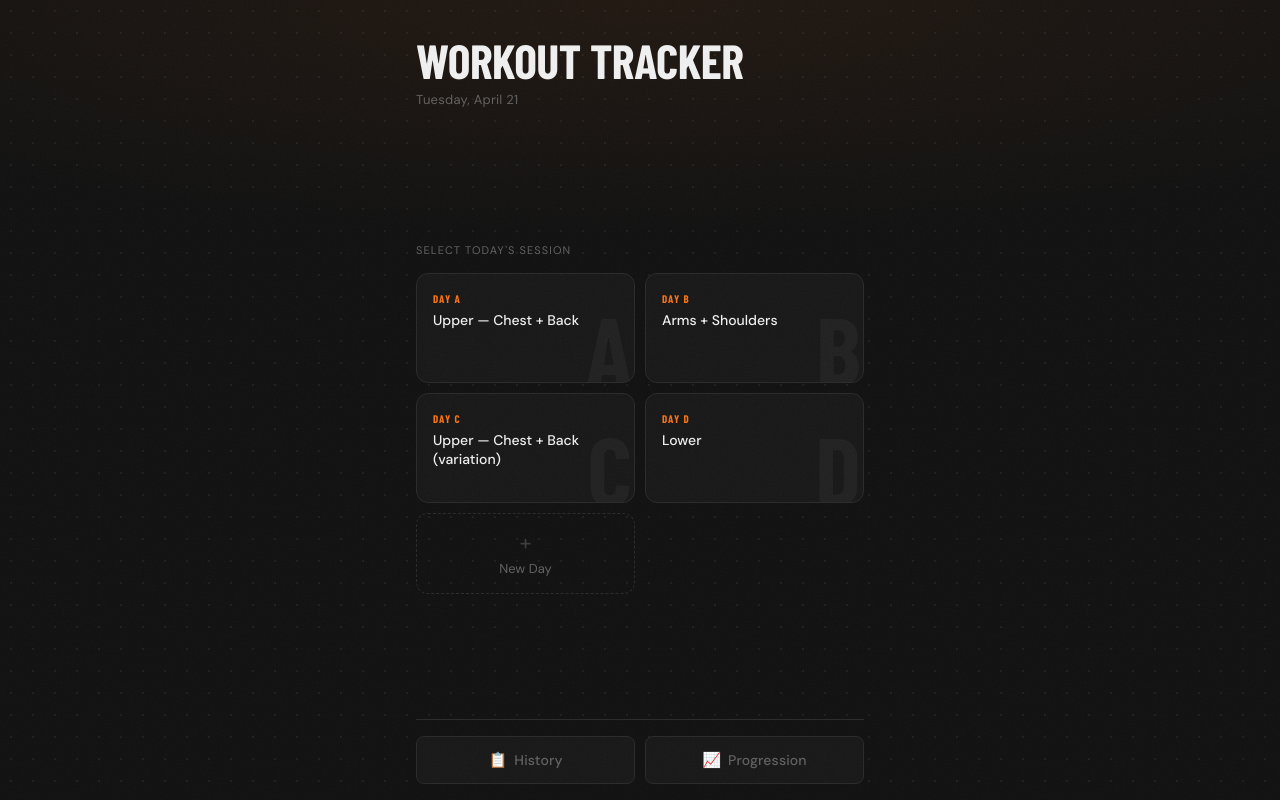
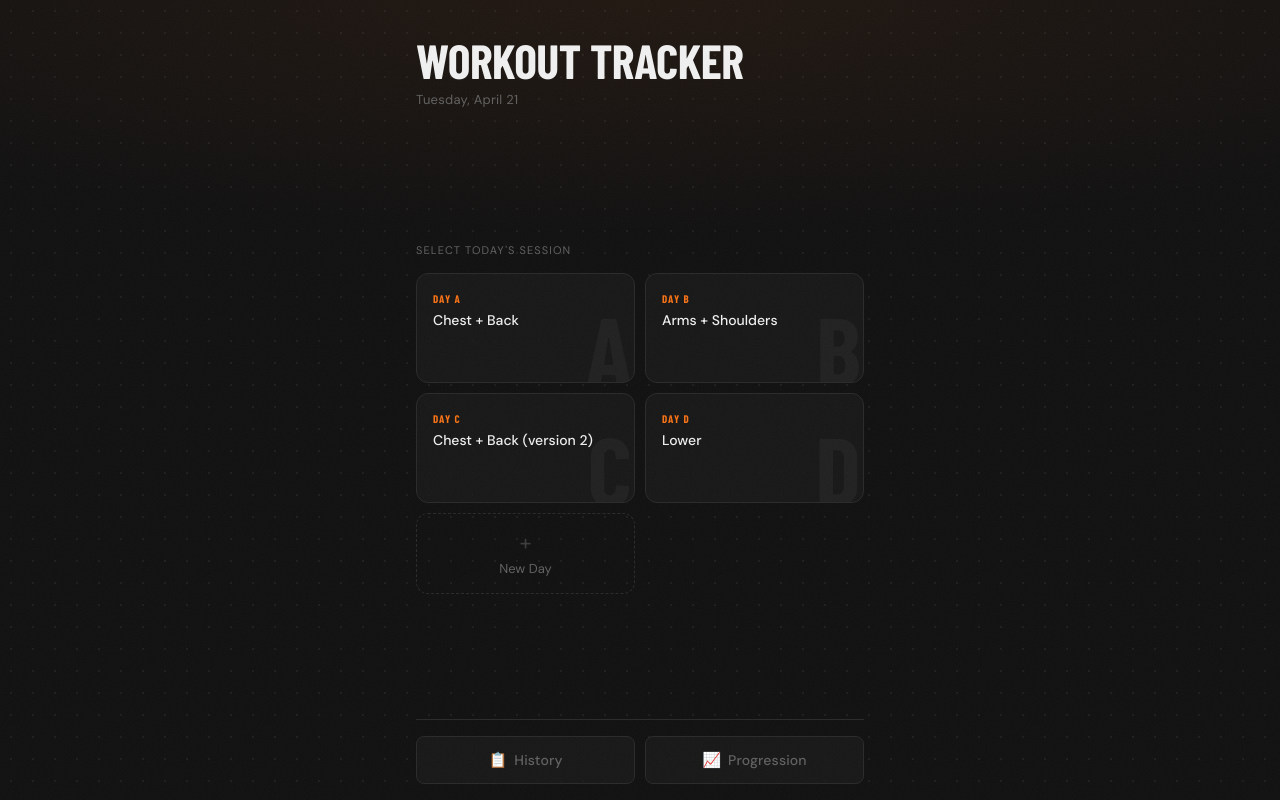
Before and after one commit to AnandaTris/Personal-Workout-Tracker, a React (Vite) app: page / in a window 1280 px wide. Built offline with nearby package versions, Linux system fonts and the light colour scheme; a web font is replaced by a local one.

Commit message:
personal preference lah haha

```diff
--- a/src/data/workoutDays.js
+++ b/src/data/workoutDays.js
@@ -1,7 +1,7 @@
 export const WORKOUT_DAYS = [
   {
     day: 'A',
-    label: 'Upper — Chest + Back',
+    label: 'Chest + Back',
     exercises: [
       { id: 'incline-smith-press',      name: 'Incline Smith Press',      sets: 2, repsTarget: '6–8',  type: 'compound' },
       { id: 'single-hand-seated-row',   name: 'Single-Hand Seated Row',   sets: 2, repsTarget: '8',    type: 'compound' },
@@ -25,7 +25,7 @@ export const WORKOUT_DAYS = [
   },
   {
     day: 'C',
-    label: 'Upper — Chest + Back (variation)',
+    label: 'Chest + Back (version 2)',
     exercises: [
       { id: 'incline-dumbbell-press',   name: 'Incline Dumbbell Press',   sets: 3, repsTarget: '8',    type: 'compound' },
       { id: 'single-hand-lat-pulldown', name: 'Single-Hand Lat Pulldown', sets: 2, repsTarget: '9',    type: 'compound' },
```
